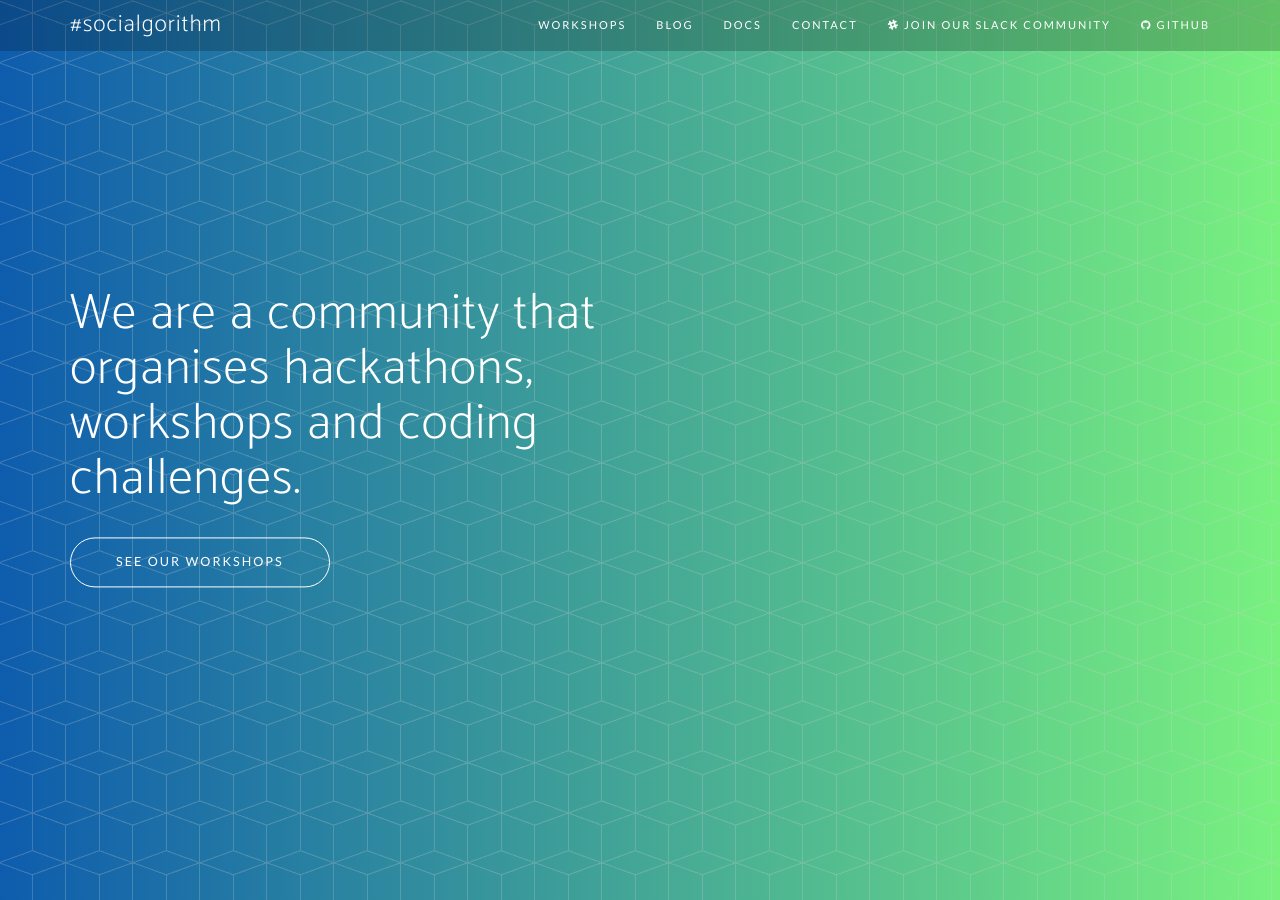
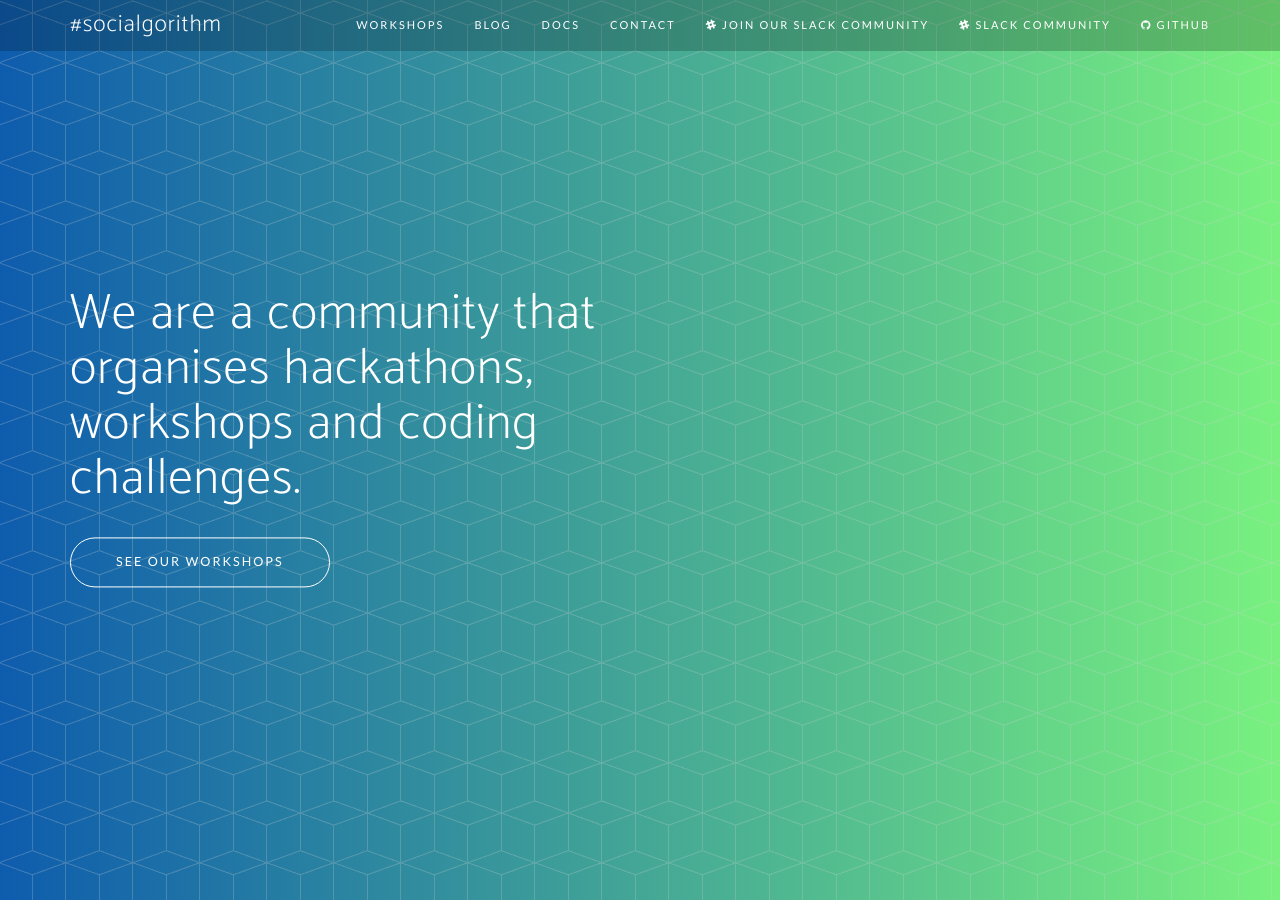
Before and after one commit to socialgorithm/socialgorithm.github.io, a Jekyll site: the page built from index.html, in a window 1280 px wide and 900 px high. Built offline with Jekyll 4.4.1, drawn with Linux system fonts in a browser that asks for light colours; nearby versions of some CDN libraries; some web fonts are replaced; the list of posts is cut into pages by our own code.

Commit message:
Add link to slack, replacing twitter (#21)

```diff
--- a/_config.yml
+++ b/_config.yml
@@ -18,8 +18,8 @@ google_analytics: "UA-119875762-1"
 social:
   - title: github
     url: https://github.com/socialgorithm
-  - title: twitter
-    url: https://twitter.com/Socialgorithm_
+  - title: slack
+    url: https://socialgorithm-slack.herokuapp.com
 
 # Build settings
 markdown: kramdown
--- a/_includes/nav.html
+++ b/_includes/nav.html
@@ -29,6 +29,11 @@
                     </a>
                 </li>
                 <li>
+                    <a href="https://socialgorithm-slack.herokuapp.com">
+                        <i class="fa fa-slack"></i> Slack Community
+                    </a>
+                </li>
+                <li>
                     <a href="https://github.com/socialgorithm">
                         <i class="fa fa-github"></i> Github
                     </a>
```
